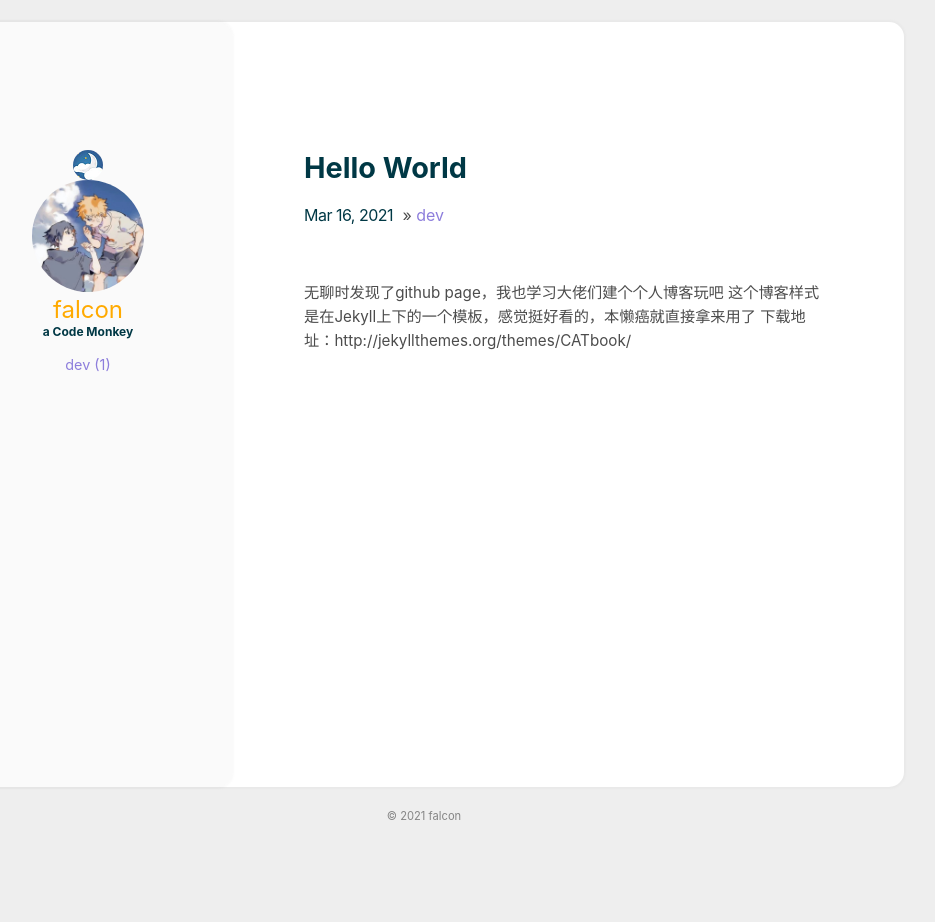
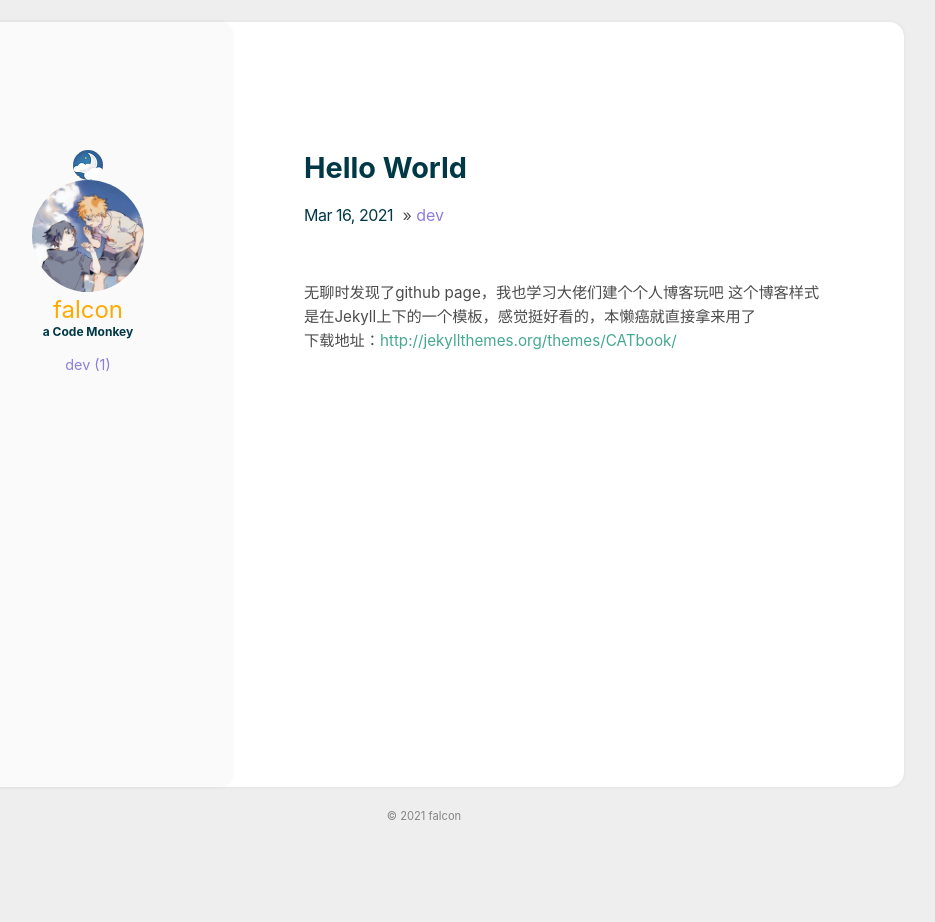
Before and after one commit to zxyFalcon/zxyFalcon.github.io, a Jekyll site: the page built from _posts/2021-03-16-hello.md, in a window 1280 px wide. Shown: the whole page, without its empty margins (216-1151 px from the left). Built offline with Jekyll 4.4.1, drawn with Linux system fonts in a browser that asks for light colours.

Commit message:
hello world更新

```diff
--- a/_posts/2021-03-16-hello.md
+++ b/_posts/2021-03-16-hello.md
@@ -6,4 +6,4 @@ comments: true
 
 无聊时发现了github page，我也学习大佬们建个个人博客玩吧
 这个博客样式是在Jekyll上下的一个模板，感觉挺好看的，本懒癌就直接拿来用了
-下载地址：http://jekyllthemes.org/themes/CATbook/
+下载地址：<http://jekyllthemes.org/themes/CATbook/>
```
